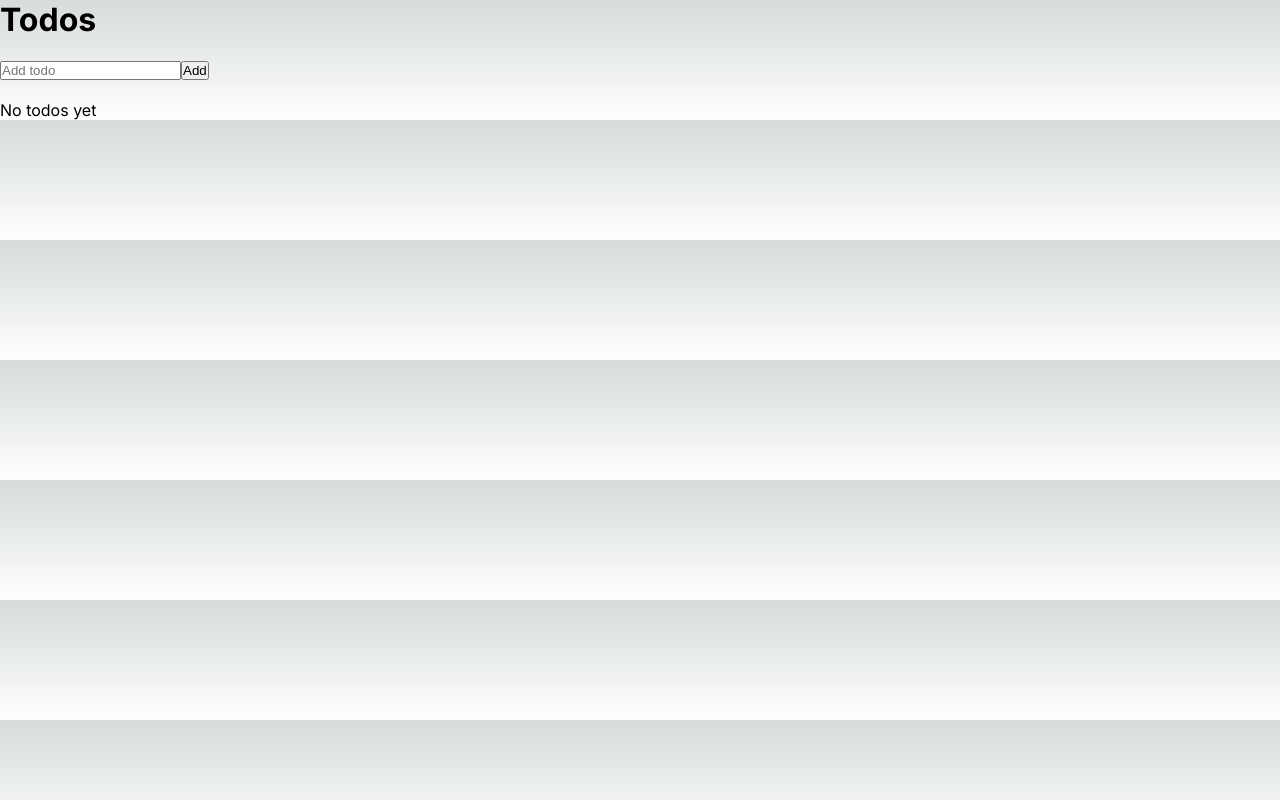
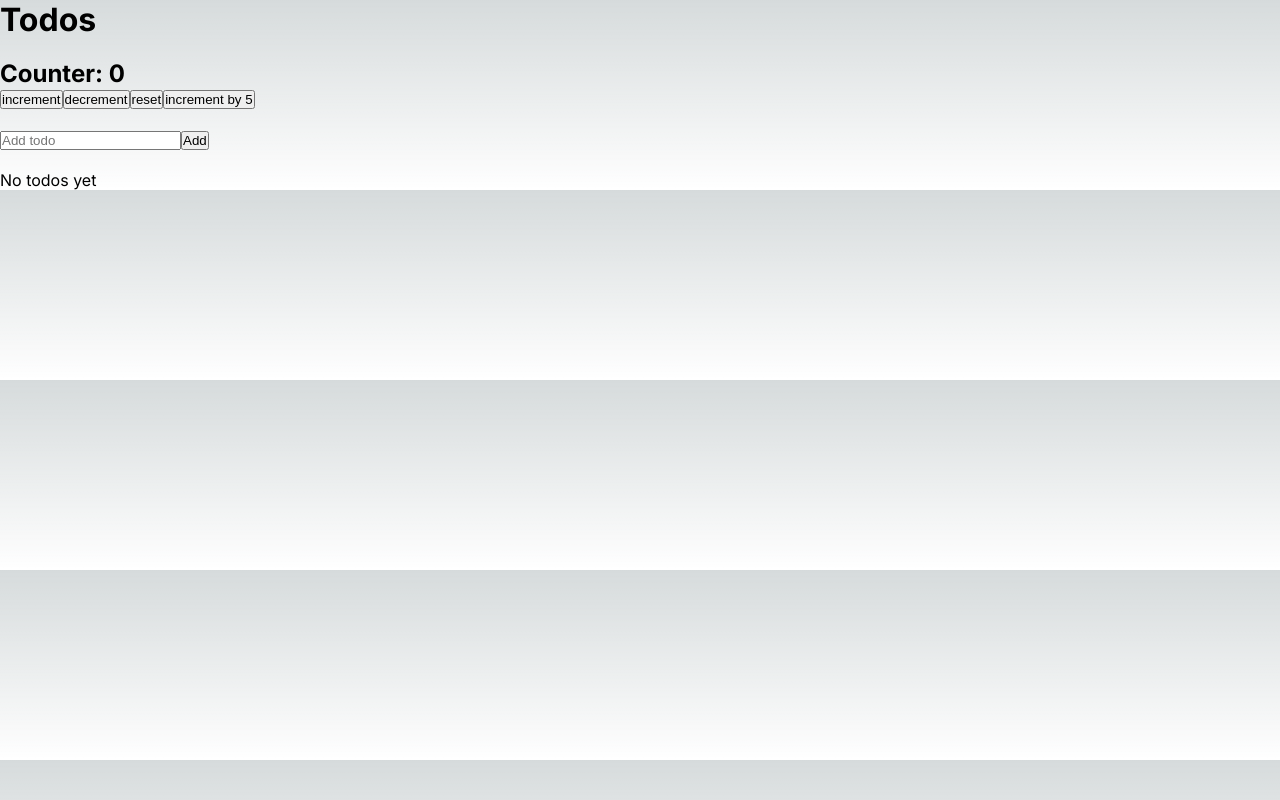
Before and after one commit to EricEchemane/next-react-query, a Next.js app: page / in a window 1280 px wide. Built offline with nearby package versions, Linux system fonts and the light colour scheme.

Commit message:
added counter component

```diff
--- a/package.json
+++ b/package.json
@@ -13,6 +13,7 @@
 	},
 	"dependencies": {
 		"@formkit/auto-animate": "^1.0.0-beta.6",
+		"@reduxjs/toolkit": "^1.9.3",
 		"@types/node": "18.14.1",
 		"@types/react": "18.0.28",
 		"@types/react-dom": "18.0.11",
@@ -22,6 +23,7 @@
 		"react": "18.2.0",
 		"react-dom": "18.2.0",
 		"react-query": "^3.39.3",
+		"react-redux": "^8.0.5",
 		"typescript": "4.9.5"
 	},
 	"devDependencies": {
--- /dev/null
+++ b/src/components/Counter.tsx
@@ -0,0 +1,22 @@
+import {
+	useCounterDispatcher,
+	useCounterSelector,
+} from '@/stores/counter.store';
+import React from 'react';
+
+export default function Counter() {
+	const count = useCounterSelector();
+	const dispatch = useCounterDispatcher();
+
+	return (
+		<div>
+			<h2>Counter: {count}</h2>
+			<button onClick={dispatch.increment}>increment</button>
+			<button onClick={dispatch.decrement}>decrement</button>
+			<button onClick={dispatch.reset}>reset</button>
+			<button onClick={() => dispatch.incrementByAmount(5)}>
+				increment by 5
+			</button>
+		</div>
+	);
+}
--- a/src/pages/_app.tsx
+++ b/src/pages/_app.tsx
@@ -1,6 +1,8 @@
+import counterStore from '@/stores';
 import '@/styles/globals.css';
 import type { AppProps } from 'next/app';
 import { QueryClientProvider, QueryClient } from 'react-query';
+import { Provider as ReduxProvider } from 'react-redux';
 
 const queryClient = new QueryClient();
 
@@ -8,7 +10,9 @@ export default function App({ Component, pageProps }: AppProps) {
 	return (
 		<>
 			<QueryClientProvider client={queryClient}>
-				<Component {...pageProps} />
+				<ReduxProvider store={counterStore}>
+					<Component {...pageProps} />
+				</ReduxProvider>
 			</QueryClientProvider>
 		</>
 	);
--- a/src/pages/index.tsx
+++ b/src/pages/index.tsx
@@ -4,6 +4,7 @@ import { Todo } from '@/interfaces/todo.int';
 import { useTodosQuery } from '@/queries/todos';
 import AddTodoForm from '@/components/AddTodoForm';
 import { useAutoAnimate } from '@formkit/auto-animate/react';
+import Counter from '@/components/Counter';
 
 const inter = Inter({ subsets: ['latin'] });
 
@@ -36,6 +37,8 @@ export default function Home() {
 				<h1>Todos</h1>
 
 				<br />
+				<Counter />
+				<br />
 				<AddTodoForm />
 				<br />
 
--- /dev/null
+++ b/src/stores/counter.store.ts
@@ -0,0 +1,46 @@
+import { useDispatch, useSelector } from 'react-redux';
+import { createSlice, PayloadAction } from '@reduxjs/toolkit';
+import { RootState } from '.';
+
+interface CounterState {
+	value: number;
+}
+
+export const counterSlice = createSlice({
+	name: 'counter',
+	initialState: { value: 0 } as CounterState,
+	reducers: {
+		increment(state) {
+			state.value++;
+		},
+		decrement(state) {
+			state.value--;
+		},
+		incrementByAmount(state, action: PayloadAction<number>) {
+			state.value += action.payload;
+		},
+		reset(state) {
+			state.value = 0;
+		},
+	},
+});
+
+export function useCounterSelector() {
+	return useSelector((state: RootState) => state.counter.value);
+}
+
+export function useCounterDispatcher() {
+	const dispatch = useDispatch();
+	const increment = () => dispatch(counterSlice.actions.increment());
+	const decrement = () => dispatch(counterSlice.actions.decrement());
+	const reset = () => dispatch(counterSlice.actions.reset());
+	const incrementByAmount = (n: number) =>
+		dispatch(counterSlice.actions.incrementByAmount(n));
+
+	return {
+		increment,
+		decrement,
+		reset,
+		incrementByAmount,
+	};
+}
--- /dev/null
+++ b/src/stores/index.ts
@@ -0,0 +1,13 @@
+import { configureStore } from '@reduxjs/toolkit';
+import { counterSlice } from './counter.store';
+
+const store = configureStore({
+	reducer: {
+		counter: counterSlice.reducer,
+	},
+});
+
+export default store;
+
+export type RootState = ReturnType<typeof store.getState>;
+export type AppDispatch = typeof store.dispatch;
```
Also changed, not shown: 2 other files (tests, documents, lock files or other folders).
